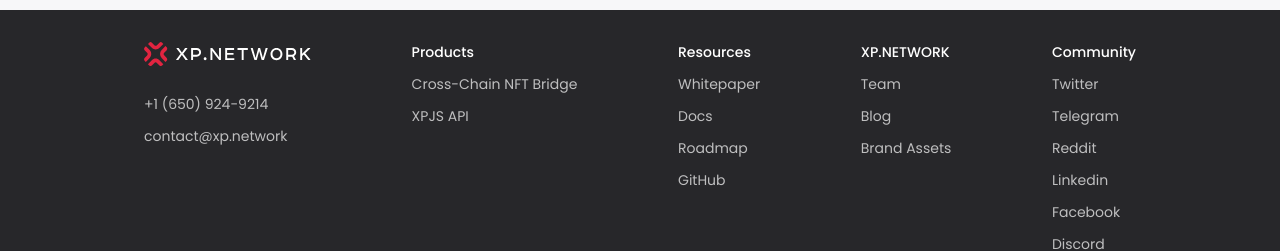
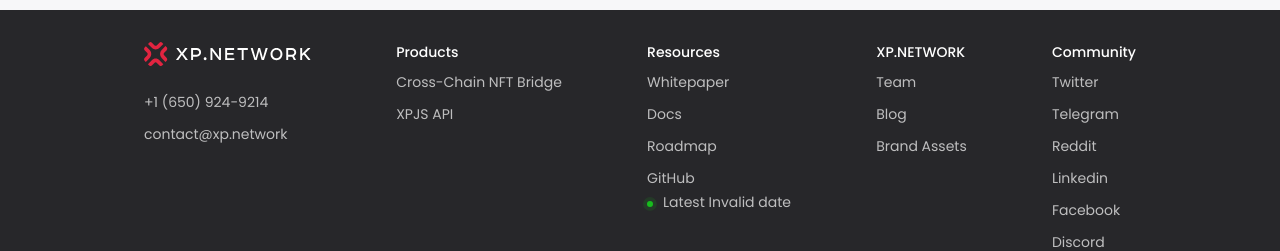
Before and after one commit to XP-NETWORK/bridge-explorer-ui, a React (Create React App) app: page / in a window 1280 px wide. Shown: the part 555-806 px from the top of the page. Built offline with nearby package versions, Linux system fonts and the light colour scheme; no server answers.

Commit message:
add latest commit

```diff
--- a/package.json
+++ b/package.json
@@ -10,6 +10,7 @@
     "@types/node": "^16.11.22",
     "@types/react": "^17.0.39",
     "@types/react-dom": "^17.0.11",
+    "moment": "^2.29.1",
     "react": "^17.0.2",
     "react-dom": "^17.0.2",
     "react-router-dom": "^6.2.1",
--- a/src/components/Footer.tsx
+++ b/src/components/Footer.tsx
@@ -1,13 +1,23 @@
-import { FC } from "react";
+import { FC, useEffect, useState } from "react";
 import { Container } from "./Container";
 import logo2 from "../assets/img/logo2.svg";
+import moment from "moment";
 
 export const Footer = () => {
+  const [latestCommit, setLatestCommit] = useState("");
+
+  useEffect(() => {
+    fetch("https://xpvitaldata.herokuapp.com/last-commit")
+      .then((res) => res.json())
+      .then((data) => {
+        setLatestCommit(data);
+      });
+  }, []);
   return (
     <footer className="mt-32 bg-zinc-800 py-8">
       <Container className="text-white text-sm">
         <div className="flex flex-col md:flex-row gap-y-10 justify-between">
-          <div className="flex flex-col gap-3">
+          <div className="flex flex-col gap-2">
             <FooterLink href="/">
               <img src={logo2} className="mb-4" alt="logo" />
             </FooterLink>
@@ -18,14 +28,14 @@ export const Footer = () => {
               contact@xp.network
             </FooterLink>
           </div>
-          <div className="flex flex-col gap-3">
+          <div className="flex flex-col gap-2">
             <h1 className="font-poppins font-medium text-white">Products</h1>
             <FooterLink href="https://bridge.xp.network/">
               Cross-Chain NFT Bridge
             </FooterLink>
             <FooterLink href="https://xp.network/api/">XPJS API</FooterLink>
           </div>
-          <div className="flex flex-col gap-3">
+          <div className="flex flex-col gap-2">
             <h1 className="font-poppins font-medium text-white">Resources</h1>
             <FooterLink href="https://xp.network/whitepaper/">
               Whitepaper
@@ -36,9 +46,15 @@ export const Footer = () => {
             </FooterLink>
             <FooterLink href="https://github.com/xp-network/">
               GitHub
+              <div>
+                <span>
+                  <span className="wave"></span>
+                  Latest {moment(latestCommit).format("ll")}
+                </span>
+              </div>
             </FooterLink>
           </div>
-          <div className="flex flex-col gap-3">
+          <div className="flex flex-col gap-2">
             <h1 className="font-poppins font-medium text-white">XP.NETWORK</h1>
             <FooterLink href="https://xp.network/team/">Team</FooterLink>
             <FooterLink href="https://blog.xp.network/">Blog</FooterLink>
@@ -46,7 +62,7 @@ export const Footer = () => {
               Brand Assets
             </FooterLink>
           </div>
-          <div className="flex flex-col gap-3">
+          <div className="flex flex-col gap-2">
             <h1 className="font-poppins font-medium text-white">Community</h1>
             <FooterLink href="https://twitter.com/xpnetwork_">
               Twitter
@@ -95,7 +111,7 @@ const FooterLink: FC<{
     <a
       target={openInNewTab ? "_blank" : "_self"}
       href={href}
-      className={`font-poppins text-white text-opacity-70 hover:text-opacity-100 ${
+      className={`font-poppins text-white text-opacity-70 hover:text-opacity-100 leading-6 ${
         disabled && "pointer-events-none text-opacity-25"
       }`}
     >
@@ -103,3 +119,5 @@ const FooterLink: FC<{
     </a>
   );
 };
+
+// print date format: Feb 19, 2022
--- a/src/index.css
+++ b/src/index.css
@@ -11,3 +11,41 @@
 body {
   @apply bg-[#F7F7F9];
 }
+
+.wave {
+  display: -webkit-inline-box;
+  display: -ms-inline-flexbox;
+  display: inline-flex;
+  width: 6px;
+  height: 6px;
+  margin-right: 10px;
+  position: relative;
+  z-index: 1;
+  background: #18bd1e;
+  border-radius: 50%;
+  -webkit-box-align: center;
+  -ms-flex-align: center;
+  align-items: center;
+  -webkit-box-pack: center;
+  -ms-flex-pack: center;
+  justify-content: center;
+}
+
+.wave:after {
+  z-index: -1;
+  content: "";
+  width: 6px;
+  height: 6px;
+  background: #18bd1e;
+  border-radius: 50%;
+  @apply animate-ping;
+  animation-duration: 4s;
+}
+
+@keyframes ping {
+  75%,
+  100% {
+    transform: scale(2.5);
+    opacity: 0;
+  }
+}
```
Also changed, not shown: 1 other file (tests, documents, lock files or other folders).
